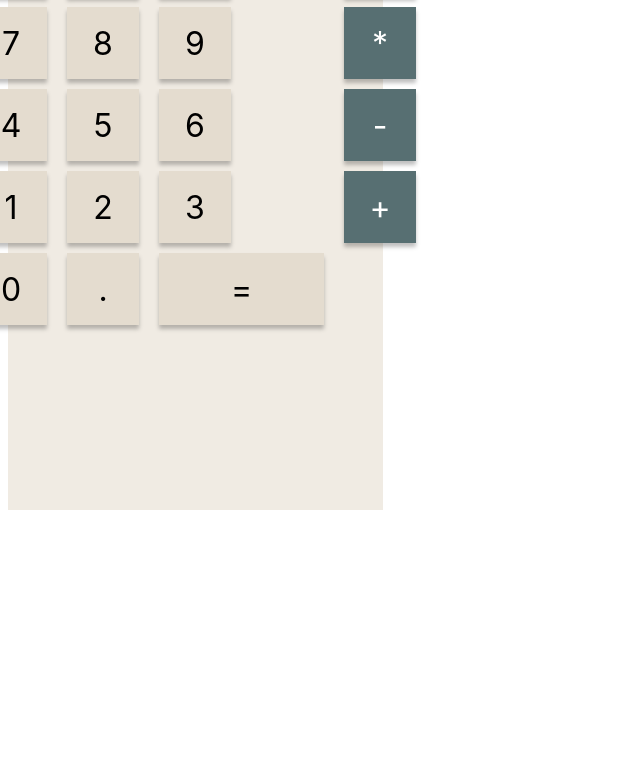
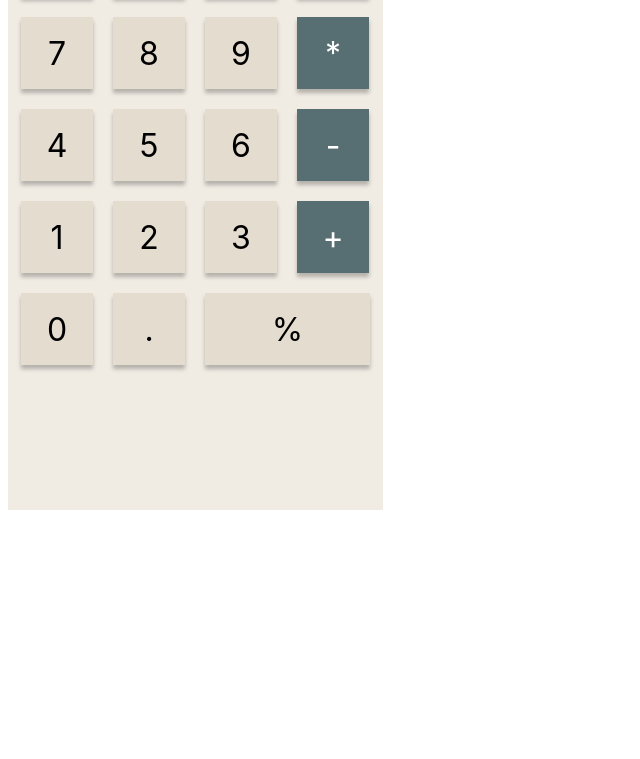
Before and after one commit to Cotrii/Calculator, a plain HTML site: page index.html in a window 1280 px wide. Shown: the part 342-1101 px from the top of the page, without its empty margins (0-640 px from the left). Drawn offline with Linux system fonts and the light colour scheme.

Commit message:
fixed html content

```diff
--- a/index.html
+++ b/index.html
@@ -13,36 +13,40 @@
             </div>
 
             <div class="blocks-cont">
-                <div class="first-sec">
+                <div class="first sec">
                     <div class="blk">A/C</div>
-                    <div class="blk">7</div>
-                    <div class="blk">4</div>
-                    <div class="blk">1</div>
-                    <div class="blk">0</div>
+                    <div class="blk">+/-</div>
+                    <div class="blk">%</div>
+                    <div class="blk gr">/</div>
                 </div>
 
-                <div class="second-sec">
-                    <div class="blk">+/-</div>
+                <div class="second sec">
+                    <div class="blk">7</div>
                     <div class="blk">8</div>
-                    <div class="blk">5</div>
-                    <div class="blk">2</div>
-                    <div class="blk">.</div>
+                    <div class="blk">9</div>
+                    <div class="blk gr">*</div>
                 </div>
 
-                <div class="third-sec">
-                    <div class="blk">%</div>
-                    <div class="blk">9</div>
+                <div class="third sec">
+                    <div class="blk">4</div>
+                    <div class="blk">5</div>
                     <div class="blk">6</div>
-                    <div class="blk">3</div>
-                    <div class="blk-eq">=</div>
+                    <div class="blk gr">-</div>
                 </div>
 
-                <div class="fourth-sec">
-                    <div class="blk">/</div>
-                    <div class="blk">*</div>
-                    <div class="blk">-</div>
-                    <div class="blk">+</div>
+                <div class="fourth sec">
+                    <div class="blk">1</div>
+                    <div class="blk">2</div>
+                    <div class="blk">3</div>
+                    <div class="blk gr">+</div>
                 </div>
+
+                <div class="fifth sec">
+                    <div class="blk">0</div>
+                    <div class="blk">.</div>
+                    <div class="blk-eq">%</div>
+                </div>
+
 
             </div>
         </div>
--- a/style.css
+++ b/style.css
@@ -51,16 +51,12 @@
 
 }
 
+
+/* 2nd part */
 .blocks-cont {
     position: relative;
     top: 249px;
 
-    display: flex;
-
-}
-.fourth-sec > .blk{
-    background-color: #576F72;
-    color: white;
 }
 
 .blk {
@@ -78,6 +74,12 @@
     font-family: -apple-system, BlinkMacSystemFont, 'Segoe UI', Roboto, Oxygen, Ubuntu, Cantarell, 'Open Sans', 'Helvetica Neue', sans-serif;
 }
 
+.gr {
+    background-color: #576F72;
+    color: white;
+}
+
+
 .blk-eq {
     width: 165px;
     height: 72px;
@@ -92,3 +94,7 @@
     box-shadow: 0px 4px 4px rgba(0, 0, 0, 0.25);
     font-family: -apple-system, BlinkMacSystemFont, 'Segoe UI', Roboto, Oxygen, Ubuntu, Cantarell, 'Open Sans', 'Helvetica Neue', sans-serif;
 }
+
+.sec{
+    display: flex;
+}
```
